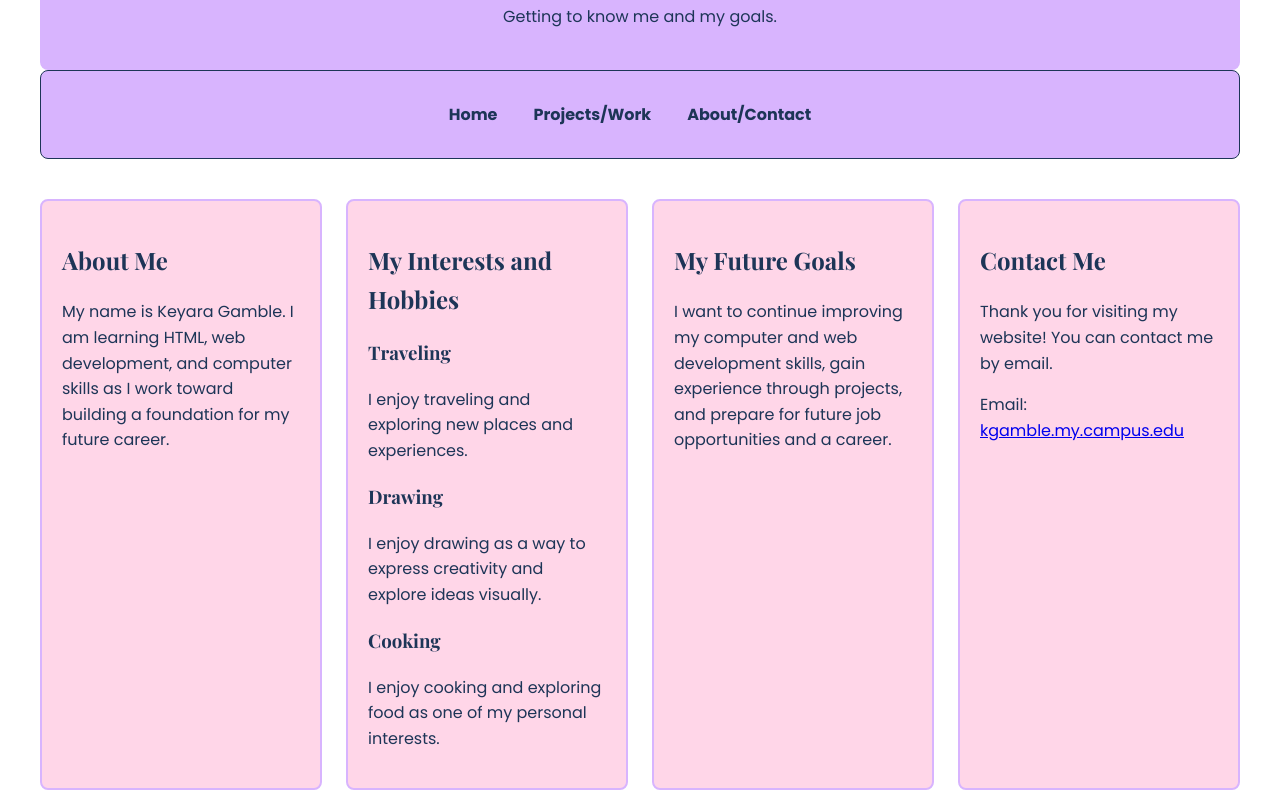
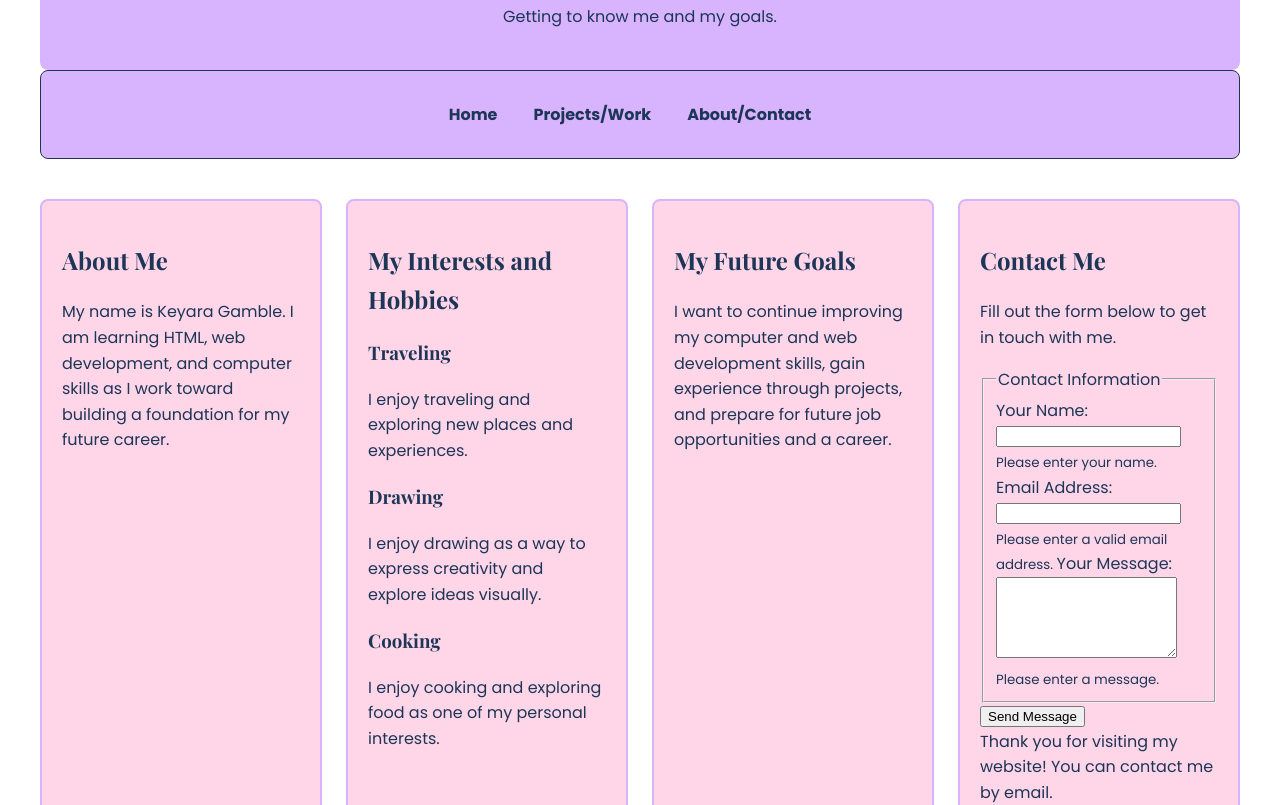
Before and after one commit to keyaragamble-cyber/my-first-website, a plain HTML site: page about.html in a window 1280 px wide. Shown: the part 154-959 px from the top of the page. Drawn offline with nearby package versions, Linux system fonts and the light colour scheme.

Commit message:
Add files via upload

```diff
--- a/about.html
+++ b/about.html
@@ -73,8 +73,50 @@
         </section>
 
         <section>
-            <h2>Contact Me</h2>
-    <p>
+<h2>Contact Me</h2>
+<p>Fill out the form below to get in touch with me.</p>
+
+<form action="#" method="post">
+
+    <fieldset>
+        <legend>Contact Information</legend>
+
+        <label for="name">Your Name:</label>
+        <input
+            type="text"
+            id="name"
+            name="name"
+            required
+            aria-describedby="name-error">
+        <small id="name-error" class="error-message">
+            Please enter your name.
+        </small>
+
+        <label for="email">Email Address:</label>
+        <input
+            type="email"
+            id="email"
+            name="email"
+            required
+            aria-describedby="email-error">
+        <small id="email-error" class="error-message">
+            Please enter a valid email address.
+        </small>
+
+        <label for="message">Your Message:</label>
+        <textarea
+            id="message"
+            name="message"
+            rows="5"
+            required
+            aria-describedby="message-error"></textarea>
+        <small id="message-error" class="error-message">
+            Please enter a message.
+        </small>
+    </fieldset>
+    <button type="submit">Send Message</button>
+</form>
+
         Thank you for visiting my website!
         You can contact me by email.
     </p>
```
